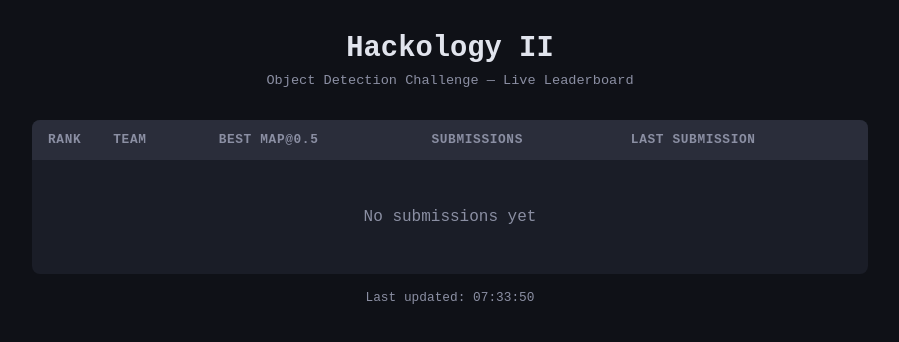
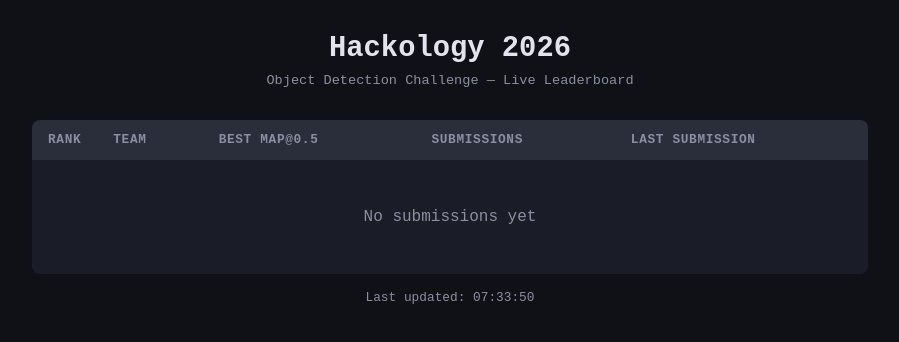
Before and after one commit to hackology-2026/eval-runner, a plain HTML site: page index.html in a window 1280 px wide. Shown: the whole page, without its empty margins (190-1089 px from the left). Drawn offline with Linux system fonts and the light colour scheme.

```diff
--- a/index.html
+++ b/index.html
@@ -3,7 +3,7 @@
 <head>
 <meta charset="UTF-8">
 <meta name="viewport" content="width=device-width, initial-scale=1.0">
-<title>Hackology II — Leaderboard</title>
+<title>Hackology 2026 — Leaderboard</title>
 <style>
   :root {
     --bg: #0f1117;
@@ -84,7 +84,7 @@
 </head>
 <body>
 
-<h1>Hackology II</h1>
+<h1>Hackology 2026</h1>
 <p class="subtitle">Object Detection Challenge — Live Leaderboard</p>
 
 <table>
```
Also changed, not shown: 1 other file.
